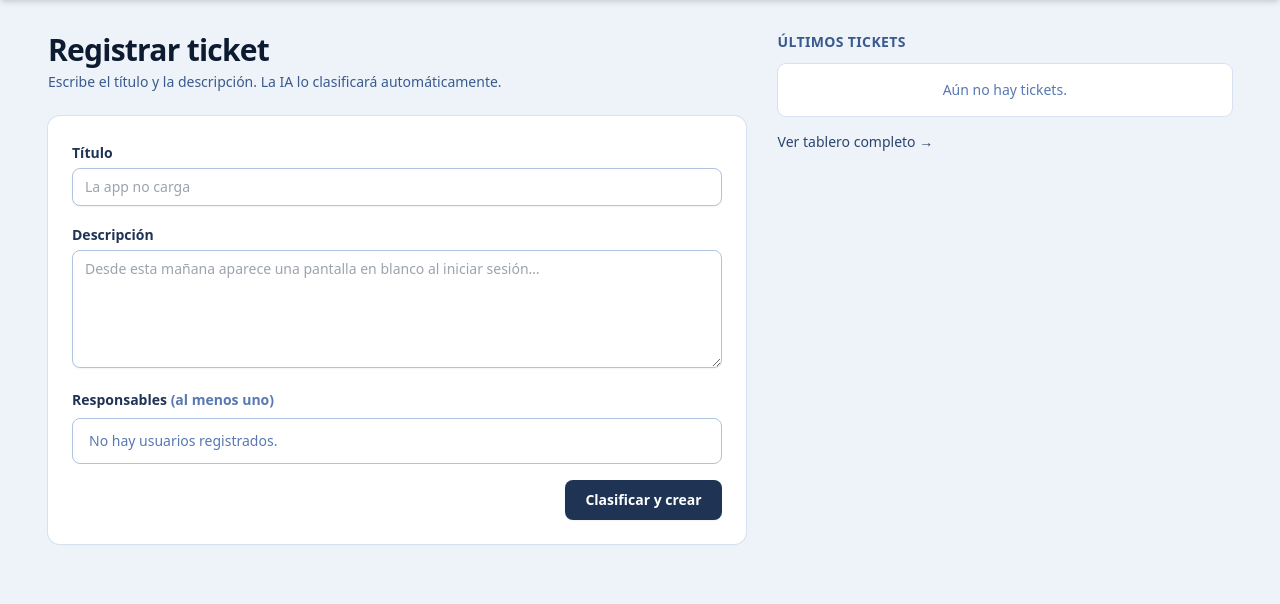
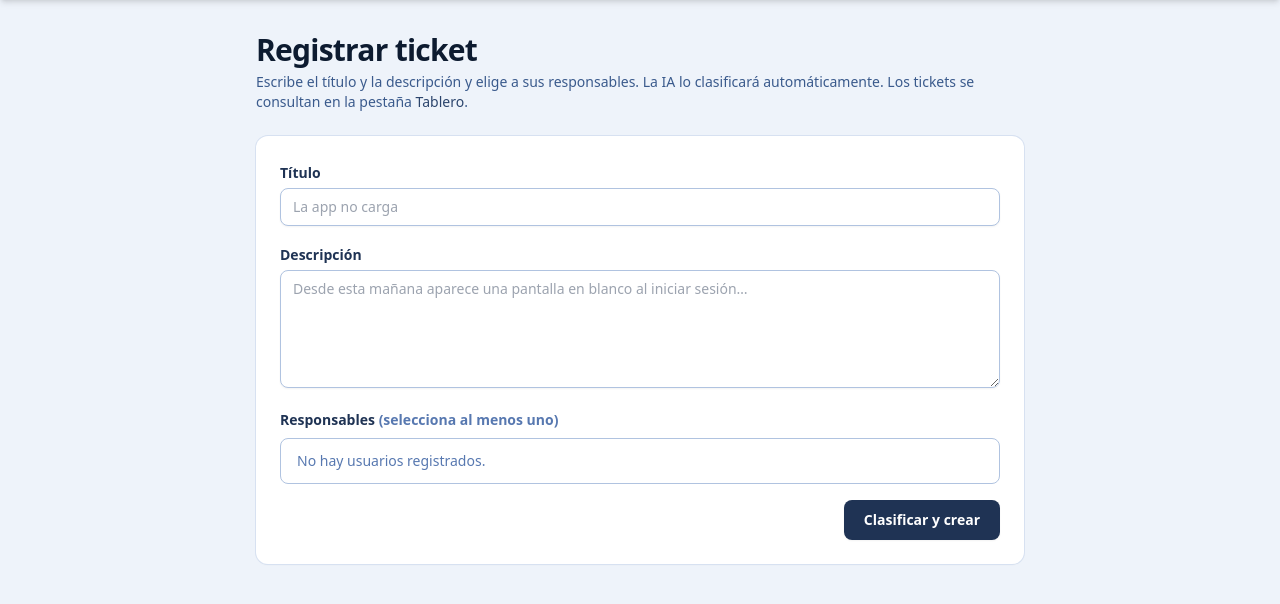
Before and after one commit to Garaimtzg/TriageBot-1, a FastAPI app: template templates/create.html in a window 1280 px wide. Shown: the part 64-668 px from the top of the page. Run offline with FastAPI, Linux system fonts and the light colour scheme; the template is opened without the code that fills it, so the values that code supplies are empty; some libraries are stand-ins or nearby versions.

Commit message:
feat: pantalla de crear sin lista de tickets y tablero filtrado por usuario
Pantalla de crear ticket
- Se elimina la lista de "Últimos tickets" (los tickets solo se ven en el
  tablero). La página queda con el formulario y la lista de usuarios a
  seleccionar como responsables.
- Al crear, se devuelve una tarjeta de confirmación con un enlace al tablero
  en lugar del listado reciente. Se elimina la plantilla _recent_list.html.

Tablero
- Por defecto se muestran solo los tickets asignados al usuario de la sesión
  (scope=mine); un botón "Todos" (scope=all) muestra el resto.
- list_tickets/count_tickets aceptan assignee_id para filtrar por responsable.

Tests
- Nuevos tests para el ámbito mine/all del tablero y para la confirmación.

Co-Authored-By: Claude Opus 4.8 <noreply@anthropic.com>
Claude-Session: https://claude.ai/code/session_01FnKR8XY8ZF5car5TgCQcxR

```diff
--- a/app/main.py
+++ b/app/main.py
@@ -216,7 +216,6 @@ def logout(request: Request) -> RedirectResponse:
 # --- Frontend (HTMX + Jinja2) ---------------------------------------------
 
 PAGE_SIZE = 10
-RECENT_LIMIT = 6
 
 
 def _filter_options() -> dict:
@@ -234,6 +233,8 @@ def _board_context(
     status: str | None,
     q: str | None,
     page: int,
+    assignee_id: int | None,
+    scope: str,
 ) -> dict:
     """Shared context for the paginated board table fragment + page links."""
     category = category or None
@@ -242,7 +243,8 @@ def _board_context(
     search = (q or "").strip() or None
 
     total = db.count_tickets(
-        category=category, priority=priority, status=status, search=search
+        category=category, priority=priority, status=status, search=search,
+        assignee_id=assignee_id,
     )
     total_pages = max(1, (total + PAGE_SIZE - 1) // PAGE_SIZE)
     page = max(1, min(page, total_pages))
@@ -251,6 +253,7 @@ def _board_context(
         priority=priority,
         status=status,
         search=search,
+        assignee_id=assignee_id,
         limit=PAGE_SIZE,
         offset=(page - 1) * PAGE_SIZE,
     )
@@ -264,17 +267,22 @@ def _board_context(
         "f_priority": priority or "",
         "f_status": status or "",
         "f_q": search or "",
+        "scope": scope,
     }
+
+
+def _scope_assignee_id(scope: str, user: dict) -> int | None:
+    """Resolve the assignee filter: ``mine`` → current user, ``all`` → no filter."""
+    return None if scope == "all" else user["id"]
 
 
 @app.get("/", response_class=HTMLResponse)
 def index(request: Request, user: dict = Depends(require_user)) -> HTMLResponse:
-    """Page 1: create a ticket and see it appear in the recent list."""
-    recent = db.list_tickets(limit=RECENT_LIMIT)
+    """Page 1: create a ticket choosing its responsibles."""
     return templates.TemplateResponse(
         request,
         "create.html",
-        {"recent": recent, "users": db.list_users(), "current_user": user, "active": "create"},
+        {"users": db.list_users(), "current_user": user, "active": "create"},
     )
 
 
@@ -287,10 +295,16 @@ def board(
     status: str | None = None,
     q: str | None = None,
     page: int = 1,
+    scope: str = "mine",
 ) -> HTMLResponse:
-    """Page 2: paginated, filterable, searchable board."""
+    """Page 2: paginated, filterable, searchable board.
+
+    By default (``scope=mine``) only the current user's tickets are shown; the
+    UI offers a toggle to ``scope=all`` to see everyone's tickets.
+    """
     context = _board_context(
-        category=category, priority=priority, status=status, q=q, page=page
+        category=category, priority=priority, status=status, q=q, page=page,
+        assignee_id=_scope_assignee_id(scope, user), scope=scope,
     )
     return templates.TemplateResponse(
         request,
@@ -308,10 +322,12 @@ def ui_tickets_table(
     status: str | None = None,
     q: str | None = None,
     page: int = 1,
+    scope: str = "mine",
 ) -> HTMLResponse:
     """HTML fragment with the paginated board table (HTMX live filter/search/paging)."""
     context = _board_context(
-        category=category, priority=priority, status=status, q=q, page=page
+        category=category, priority=priority, status=status, q=q, page=page,
+        assignee_id=_scope_assignee_id(scope, user), scope=scope,
     )
     return templates.TemplateResponse(request, "_board_table.html", context)
 
@@ -337,10 +353,11 @@ def ui_create_ticket(
     description: str = Form(...),
     assignee_ids: list[int] = Form(default=[]),
 ) -> HTMLResponse:
-    """Create a ticket from the form and return the refreshed recent-tickets list.
+    """Create a ticket from the form and return a confirmation card.
 
     The UI requires at least one responsible (assignee); requesting zero is a 422.
-    Sets the ``ticketCreated`` HX-Trigger so the page can show a success popup.
+    Tickets themselves are listed on the board tab, not here. Sets the
+    ``ticketCreated`` HX-Trigger so the page can show a success popup.
     """
     if not assignee_ids:
         raise HTTPException(status_code=422, detail="Debes asignar al menos un responsable")
@@ -348,12 +365,11 @@ def ui_create_ticket(
         payload = TicketCreate(title=title, description=description, assignee_ids=assignee_ids)
     except ValueError as exc:
         raise HTTPException(status_code=422, detail=str(exc)) from exc
-    _create_ticket(payload)
-    recent = db.list_tickets(limit=RECENT_LIMIT)
+    ticket = _create_ticket(payload)
     return templates.TemplateResponse(
         request,
-        "_recent_list.html",
-        {"recent": recent},
+        "_create_status.html",
+        {"ticket": ticket},
         headers={"HX-Trigger": "ticketCreated"},
     )
 
--- a/templates/_recent_list.html
+++ /dev/null
@@ -1,20 +0,0 @@
-{% from "_macros.html" import priority_badge, status_badge, assignee_badges %}
-<ul class="space-y-2">
-  {% for ticket in recent %}
-  <li class="rounded-lg bg-white p-3 shadow-sm ring-1 ring-navy-100">
-    <div class="flex items-center justify-between gap-2">
-      <span class="truncate text-sm font-medium text-navy-900">{{ ticket.title }}</span>
-      <span class="shrink-0 text-xs text-navy-400">#{{ ticket.id }}</span>
-    </div>
-    <div class="mt-2 flex items-center gap-1.5">
-      {{ priority_badge(ticket.priority) }}
-      {{ status_badge(ticket.status) }}
-    </div>
-    <div class="mt-2">{{ assignee_badges(ticket.assignees) }}</div>
-  </li>
-  {% else %}
-  <li class="rounded-lg bg-white p-4 text-center text-sm text-navy-400 ring-1 ring-navy-100">
-    Aún no hay tickets.
-  </li>
-  {% endfor %}
-</ul>
--- a/templates/create.html
+++ b/templates/create.html
@@ -2,18 +2,19 @@
 {% block title %} · Nuevo ticket{% endblock %}
 
 {% block content %}
-<div class="grid gap-6 lg:grid-cols-3 lg:gap-8 xl:grid-cols-5">
-  <!-- Create form -->
-  <section class="lg:col-span-2 xl:col-span-3">
+<div class="mx-auto w-full max-w-3xl">
+  <section>
     <h1 class="text-2xl font-bold tracking-tight sm:text-3xl">Registrar ticket</h1>
     <p class="mt-1 text-sm text-navy-500">
-      Escribe el título y la descripción. La IA lo clasificará automáticamente.
+      Escribe el título y la descripción y elige a sus responsables. La IA lo
+      clasificará automáticamente. Los tickets se consultan en la pestaña
+      <a href="/board" class="font-medium text-navy-600 hover:text-navy-800">Tablero</a>.
     </p>
 
     <form
       class="mt-6 space-y-4 rounded-xl bg-white p-6 shadow-sm ring-1 ring-navy-100"
       hx-post="/ui/tickets"
-      hx-target="#recent-list"
+      hx-target="#create-status"
       hx-swap="innerHTML"
       hx-indicator="#thinking"
       hx-disabled-elt="find button[type='submit']"
@@ -34,14 +35,15 @@
       </label>
 
       <fieldset>
-        <legend class="text-sm font-semibold text-navy-700">Responsables <span class="text-navy-400">(al menos uno)</span></legend>
-        <div class="mt-2 grid max-h-44 grid-cols-1 gap-1.5 overflow-y-auto rounded-lg border border-navy-200 p-2 sm:grid-cols-2">
+        <legend class="text-sm font-semibold text-navy-700">Responsables <span class="text-navy-400">(selecciona al menos uno)</span></legend>
+        <div class="mt-2 grid max-h-64 grid-cols-1 gap-1.5 overflow-y-auto rounded-lg border border-navy-200 p-2 sm:grid-cols-2">
           {% for u in users %}
           <label class="flex cursor-pointer items-center gap-2 rounded-md px-2 py-1.5 text-sm transition hover:bg-navy-50">
             <input type="checkbox" name="assignee_ids" value="{{ u.id }}"
                    class="h-4 w-4 rounded border-navy-300 text-navy-700 focus:ring-navy-300">
             <span class="grid h-6 w-6 shrink-0 place-items-center rounded-full bg-navy-600 text-xs font-bold text-white">{{ u.name[0]|upper }}</span>
             <span class="truncate text-navy-800">{{ u.name }}</span>
+            <span class="ml-auto truncate text-xs text-navy-400">{{ u.email }}</span>
           </label>
           {% else %}
           <p class="px-2 py-1 text-sm text-navy-400">No hay usuarios registrados.</p>
@@ -59,19 +61,9 @@
         </button>
       </div>
     </form>
-  </section>
 
-  <!-- Recent tickets -->
-  <section class="lg:col-span-1 xl:col-span-2">
-    <div class="lg:sticky lg:top-8">
-    <h2 class="text-sm font-semibold uppercase tracking-wide text-navy-500">Últimos tickets</h2>
-    <div id="recent-list" class="mt-3">
-      {% include "_recent_list.html" %}
-    </div>
-    <a href="/board" class="mt-4 inline-block text-sm font-medium text-navy-600 hover:text-navy-800">
-      Ver tablero completo →
-    </a>
-    </div>
+    <!-- Confirmación del último ticket creado (los tickets se ven en el Tablero). -->
+    <div id="create-status" class="mt-4"></div>
   </section>
 </div>
 
```
Also changed, not shown: app/db.py (+15 -7 lines), templates/_create_status.html (added, +21 -0 lines), templates/board.html (+18 -0 lines), tests/test_auth_and_assignees.py (+44 -0 lines), tests/test_frontend_pages.py (+2 -2 lines).
